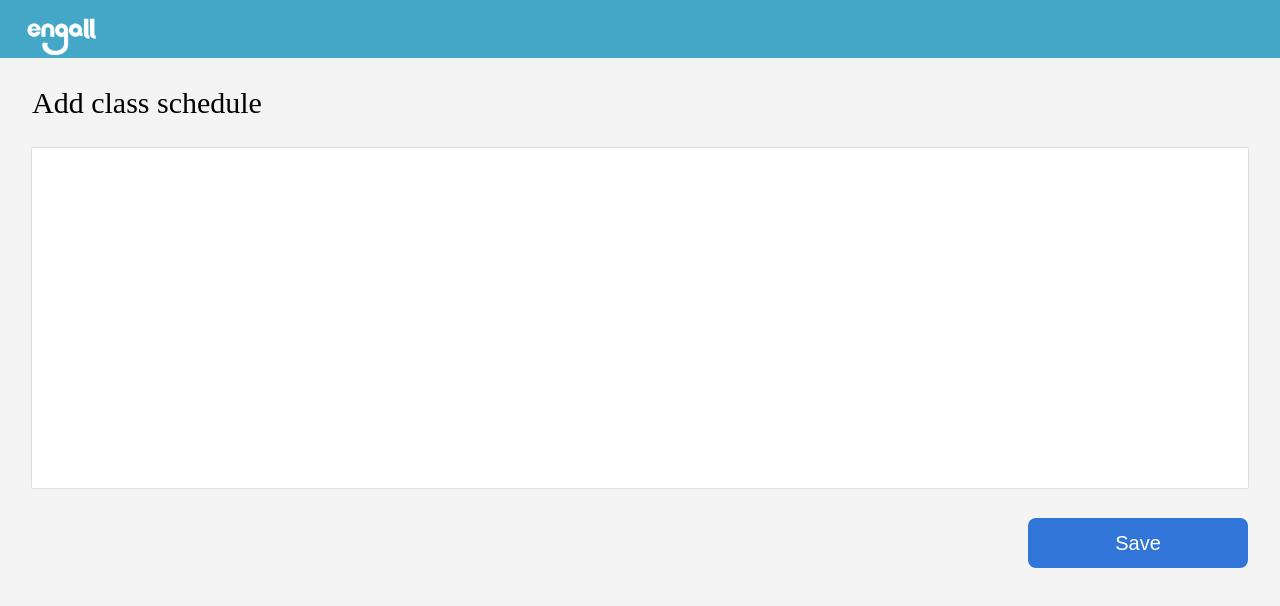
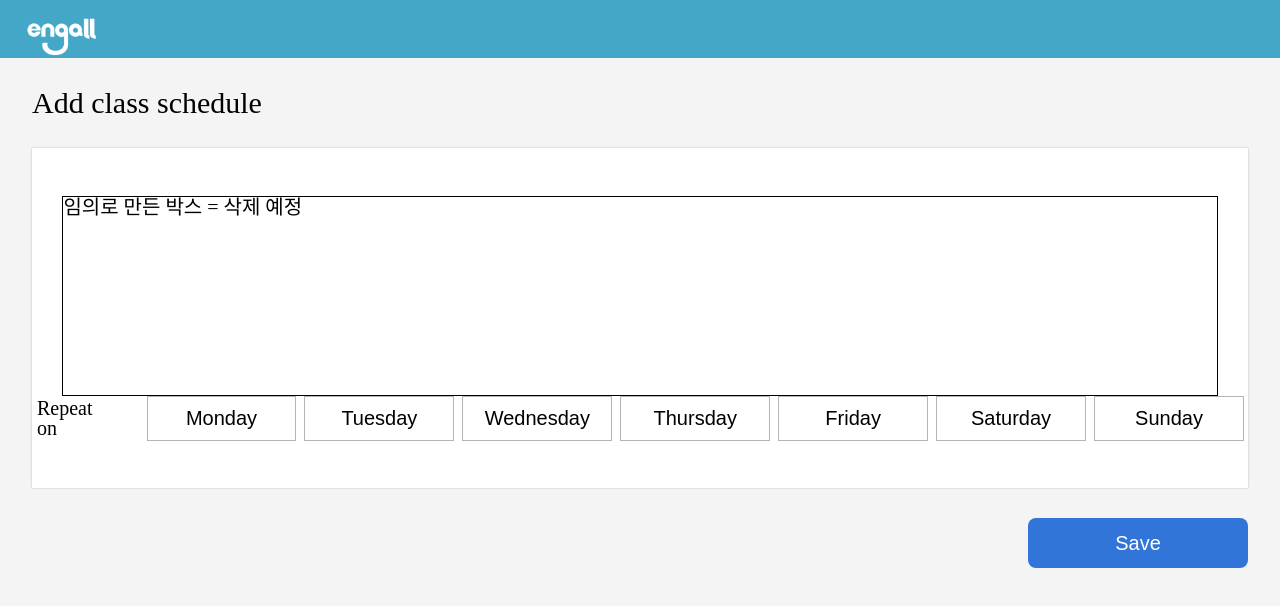
Before and after one commit to ymStudyLog/engall-class-schedule-ym, a React (Create React App) app: page /addschedule in a window 1280 px wide. Shown: the top 606 px of the page. Built offline with nearby package versions, Linux system fonts and the light colour scheme; a web font is replaced by a local one.

Commit message:
feat #15: AddSchedule 컴포넌트에 요일 버튼 추가, WeeklySchedule 스타일 수정

```diff
--- a/database/database.json
+++ b/database/database.json
@@ -4,64 +4,57 @@
       "id": 1,
       "startTime": "10:00",
       "endTime": "10:40",
-      "startTimeAMorPM" : "AM",
+      "startTimeAMorPM": "AM",
       "date": "2022. 7. 25."
     },
     {
       "id": 2,
       "startTime": "12:20",
       "endTime": "1:00",
-      "startTimeAMorPM" : "PM",
+      "startTimeAMorPM": "PM",
       "date": "2022. 7. 27."
     },
     {
       "id": 3,
       "startTime": "10:00",
       "endTime": "10:40",
-      "startTimeAMorPM" : "AM",
+      "startTimeAMorPM": "AM",
       "date": "2022. 7. 28."
     },
     {
       "id": 4,
       "startTime": "11:00",
       "endTime": "11:40",
-      "startTimeAMorPM" : "AM",
+      "startTimeAMorPM": "AM",
       "date": "2022. 7. 28."
     },
     {
       "id": 5,
       "startTime": "10:00",
       "endTime": "10:40",
-      "startTimeAMorPM" : "AM",
+      "startTimeAMorPM": "AM",
       "date": "2022. 7. 29."
     },
     {
       "id": 6,
       "startTime": "12:20",
       "endTime": "1:00",
-      "startTimeAMorPM" : "PM",
+      "startTimeAMorPM": "PM",
       "date": "2022. 7. 29."
     },
     {
       "id": 7,
       "startTime": "10:00",
       "endTime": "10:40",
-      "startTimeAMorPM" : "AM",
+      "startTimeAMorPM": "AM",
       "date": "2022. 7. 30."
     },
     {
       "id": 8,
       "startTime": "10:40",
       "endTime": "11:20",
-      "startTimeAMorPM" : "AM",
+      "startTimeAMorPM": "AM",
       "date": "2022. 7. 30."
-    },
-    {
-      "id": 100,
-      "startTime": "10:00",
-      "endTime": "10:40",
-      "startTimeAMorPM" : "AM",
-      "date": "2022. 7. 26."
     }
   ]
 }
--- a/src/components/DailySchedule.tsx
+++ b/src/components/DailySchedule.tsx
@@ -8,18 +8,19 @@ type Props = {
   date: string;
 };
 
+//TODO : 스케줄박스 사이사이 띄우기
 const DailySchedule = (props: Props) => {
   const { date } = props;
-  const [classes, setClasses] = React.useState<ClassType[]>([]);
+  const [schedules, setSchedules] = React.useState<ClassType[]>([]);
 
   React.useEffect(() => {
-    getScheduleByDate<ClassType[]>(date).then((data) => setClasses(data));
+    getScheduleByDate<ClassType[]>(date).then((data) => setSchedules(data));
   }, [date]);
 
   return (
     <ScheduleContainer>
-      {classes.map((classTime: ClassType, index: number) => {
-        const time = `${classTime.startTime}${classTime.startTimeAMorPM} - ${classTime.endTime}`;
+      {schedules.map((classTime: ClassType, index: number) => {
+        const time = `${classTime.startTime} ${classTime.startTimeAMorPM}-${classTime.endTime}`;
         return <ScheduleBox key={index} time={time} id={classTime.id}/>;
       })}
     </ScheduleContainer>
--- a/src/layout/DailyContainer.tsx
+++ b/src/layout/DailyContainer.tsx
@@ -7,6 +7,7 @@ type Props = {
 export const DailyContainerDiv = styled.div`
   width: 185.3px; //원래 = 195px
   min-height: 340px;
+  padding-top: 20px;
   background: #ffffff;
   display: flex;
   justify-content: flex-start;
--- a/src/layout/DayButton.tsx
+++ b/src/layout/DayButton.tsx
@@ -3,13 +3,16 @@ import { DayTitle } from "./DayTitle";
 
 type Props = {
   children: React.ReactNode;
+  date: string;
+  onClick: ()=>void;
 };
 
 const DayButtonDiv = styled.div`
-  width: 160px;
-  height: 50px;
+  width: 150px;
+  height: 45px;
   background: #ffffff;
   border: 1px solid #b4b4b4;
+  margin: 0 4px;
   display: flex;
   justify-content: center;
   align-items: center;
--- a/src/layout/WhiteContainer.tsx
+++ b/src/layout/WhiteContainer.tsx
@@ -5,6 +5,10 @@ export const WhiteContainer = styled.div`
   height: 340px; //이게 맞나?
   background: #ffffff;
   margin: 0 auto;
+  display: flex;
+  flex-direction: column;
+  justify-content: center;
+  align-items: center;
   box-shadow: 0px 0px 2px rgba(0, 0, 0, 0.25); /* view 같은 그림자 있으면 좋을 듯 */
   /* left: calc(50% - 195.71px/2 - 586.14px);
 top: calc(50% - 340px/2 - 95px); 피그마에서는 마진 대신 position absolute으로 했음 */
--- a/src/pages/AddSchedule.tsx
+++ b/src/pages/AddSchedule.tsx
@@ -1,24 +1,57 @@
-import styled from 'styled-components';
-import Button from '../components/Button';
-import { WhiteContainer } from '../layout/WhiteContainer';
-import { PageContainer, PageTitle, ElementContainer } from '../styles/page.style';
-import { areIntervalsOverlapping, addMinutes } from 'date-fns';
+import styled from "styled-components";
+import Button from "../components/Button";
+import { WhiteContainer } from "../layout/WhiteContainer";
+import { PageContainer, PageTitle, ElementContainer } from "../styles/page.style";
+import { areIntervalsOverlapping, addMinutes } from "date-fns";
+import WEEK_ARRAY from "../utils/weekArray";
+import { useRecoilValue } from "recoil";
+import { weekState } from "../store/weekAtom";
+import { DayButton } from "../layout/DayButton";
 
 type Props = {};
 
 const AddSchedule = (props: Props) => {
   const startTime = new Date(2014, 1, 10, 1, 0);
   const endTime = addMinutes(startTime, 40);
-  console.log(endTime);
-  const trueOrFalse = areIntervalsOverlapping({ start: startTime, end: endTime }, { start: startTime, end: endTime });
-  console.log(trueOrFalse);
+  // console.log(endTime);
+  const trueOrFalse = areIntervalsOverlapping(
+    { start: startTime, end: endTime },
+    { start: startTime, end: endTime }
+  );
+  // console.log(trueOrFalse);
+
+  const week = useRecoilValue<Date[]>(weekState);
 
   return (
     <PageContainer>
       <TitleContainer>
         <PageTitle>Add class schedule</PageTitle>
       </TitleContainer>
-      <WhiteContainer></WhiteContainer>
+      <WhiteContainer>
+        <div
+          style={{ width: "95%", height: "200px", border: "1px solid black" }}
+        >
+          임의로 만든 박스 = 삭제 예정
+        </div>
+
+        <div style={{ display: "flex" }}>
+          <RepeatOnText>Repeat on</RepeatOnText>
+          {week.map((day: Date, index: number) => {
+            return (
+              <DayButton
+                key={index}
+                date={day.toLocaleDateString()}
+                onClick={() => {
+                  console.log(day.toLocaleDateString());
+                  // onClick시 버튼안에 있는 date를 post 할 데이터에 추가하는 로직 여기에
+                }}
+              >
+                {WEEK_ARRAY[day.getDay()]}
+              </DayButton>
+            );
+          })}
+        </div>
+      </WhiteContainer>
       <ButtonContainer>
         <Button>Save</Button>
       </ButtonContainer>
@@ -35,3 +68,10 @@ const TitleContainer = styled(ElementContainer)`
 const ButtonContainer = styled(ElementContainer)`
   justify-content: flex-end;
 `;
+
+const RepeatOnText = styled.div`
+  display: flex;
+  align-items: center;
+  margin-right: 25px;
+  padding-left: 5px;
+`;
--- a/src/pages/WeeklySchedule.tsx
+++ b/src/pages/WeeklySchedule.tsx
@@ -6,23 +6,11 @@ import { useRecoilValue } from "recoil";
 import { weekState } from "../store/weekAtom";
 import { DayTitle } from "../layout/DayTitle";
 import DailySchedule from "../components/DailySchedule";
-import { postSchedule } from "../api/api";
-import { deleteSchedule } from "../api/api";
+import { postSchedule,deleteSchedule } from "../api/api";
 import { PageContainer, PageTitle, ElementContainer } from "../styles/page.style";
+import WEEK_ARRAY from "../utils/weekArray";
 
-type Props = {};
-
-const fullWeek = [
-  "Sunday",
-  "Monday",
-  "Tuesday",
-  "Wednesday",
-  "Thursday",
-  "Friday",
-  "Saturday",
-];
-
-const WeeklySchedule = (props: Props) => {
+const WeeklySchedule = () => {
   const week = useRecoilValue<Date[]>(weekState);
 
   //testPost, testDelete는 삭제 예정
@@ -31,7 +19,7 @@ const WeeklySchedule = (props: Props) => {
       id:100,
       startTime:"10:00",
       endTime:"10:40",
-      AMorPM : "AM",
+      startTimeAMorPM : "AM",
       date:"2022. 7. 26."
     }).then(()=>console.log("post 성공"));
   }
@@ -47,11 +35,11 @@ const WeeklySchedule = (props: Props) => {
         <Button>Add Class Schedule</Button>
       </TitleAndButtonContainer>
       <MainContainer>
+        <HorizontalLine />
         {week.map((day: Date, index: number) => {
-          // console.log(index, fullWeek[day.getDay()], day);
           return (
             <DailyContainer key={index}>
-              <DayTitle>{fullWeek[day.getDay()]}</DayTitle>
+              <DayTitle>{WEEK_ARRAY[day.getDay()]}</DayTitle>
               <DailySchedule date={day.toLocaleDateString()} />
             </DailyContainer>
           );
@@ -72,3 +60,12 @@ const TitleAndButtonContainer = styled(ElementContainer)`
 const MainContainer = styled.div`
   display: flex;
 `;
+
+const HorizontalLine = styled.div`
+  position: absolute;
+  width: 90%;
+  text-align: center;
+  border-bottom: 1px solid #b4b4b4;
+  top: calc(50% - 105px);
+  left: 70px;
+`;
--- a/src/store/weekAtom.ts
+++ b/src/store/weekAtom.ts
@@ -1,8 +1,8 @@
 import { atom, selector } from "recoil";
 import { getDay, toDate, addDays } from "date-fns";
 
-const getWeekState = selector({
-  key: "getWeekState",
+const getWeekStateSelector = selector({
+  key: "getWeekStateSelector",
   get: () => {
     const now: Date = new Date();
     const day: number = getDay(now);
@@ -22,5 +22,19 @@ const getWeekState = selector({
 
 export const weekState = atom({
   key: "weekState",
-  default: getWeekState,
+  default: getWeekStateSelector,
 });
+
+const getScheduleSelector = selector({
+  key: "getScheduleSelector",
+  get:({get})=>{
+    const weekData = get(weekState); //[Date객체월, Date객체화, ...]
+    const data = [];
+
+  }
+})
+
+export const scheduleState = atom({
+  key: "scheduleState",
+  default: getScheduleSelector
+});
--- a/src/styles/GlobalStyle.tsx
+++ b/src/styles/GlobalStyle.tsx
@@ -3,6 +3,10 @@ import reset from 'styled-reset';
 
 const GlobalStyle = createGlobalStyle`
 ${reset}
+
+* {
+ box-sizing: border-box;
+}
 
 html {
   font-family: var(--fontFamily);
@@ -20,7 +24,6 @@ html {
 }
 
 body, html, #root {
-  box-sizing: border-box;
   width: 100%;
   height: 100%;
 }
--- /dev/null
+++ b/src/utils/weekArray.ts
@@ -0,0 +1,11 @@
+const WEEK_ARRAY = [
+  "Sunday",
+  "Monday",
+  "Tuesday",
+  "Wednesday",
+  "Thursday",
+  "Friday",
+  "Saturday",
+];
+
+export default WEEK_ARRAY;
```
Also changed, not shown: src/layout/DayTitle.tsx (line endings or trailing spaces).
